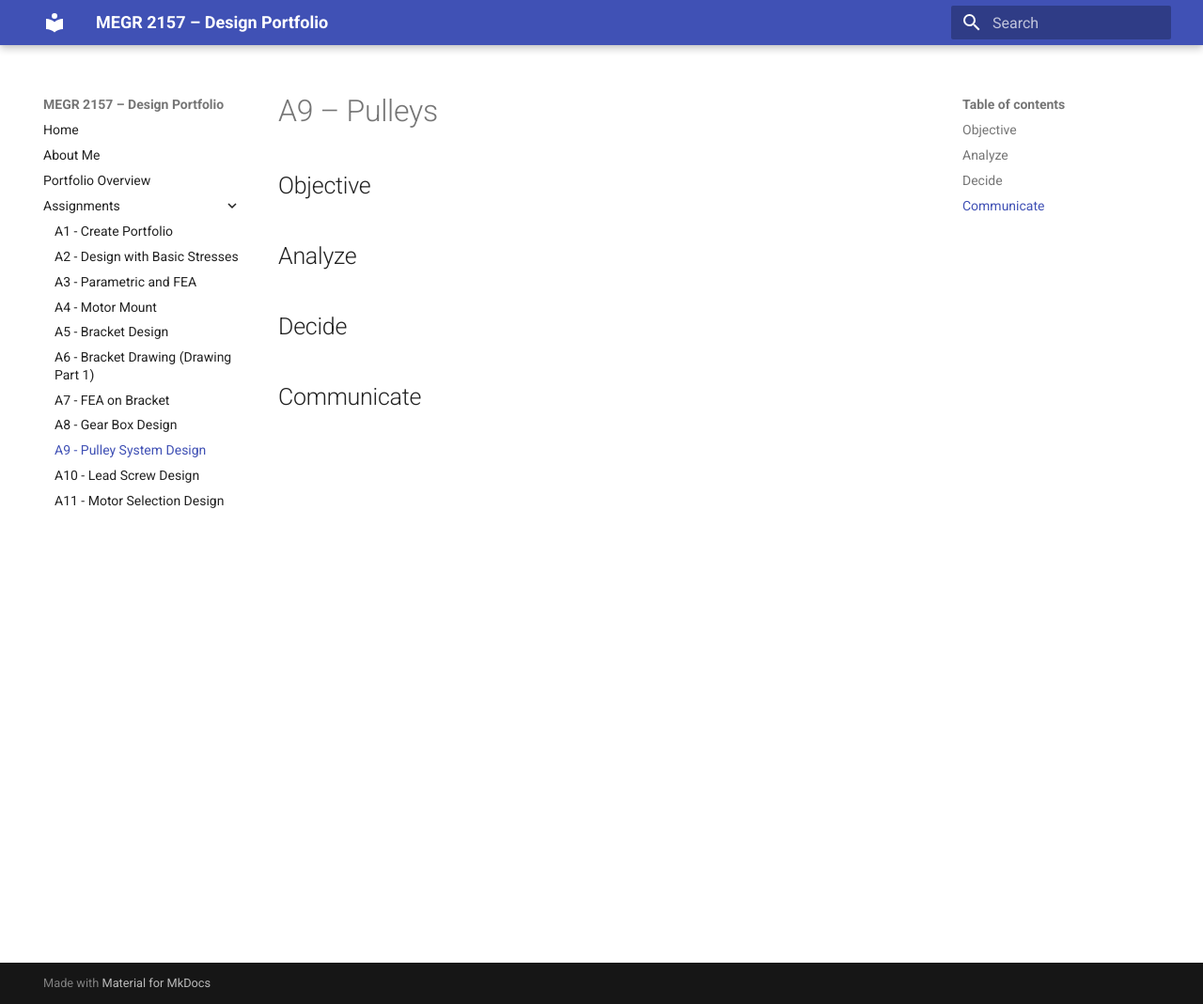
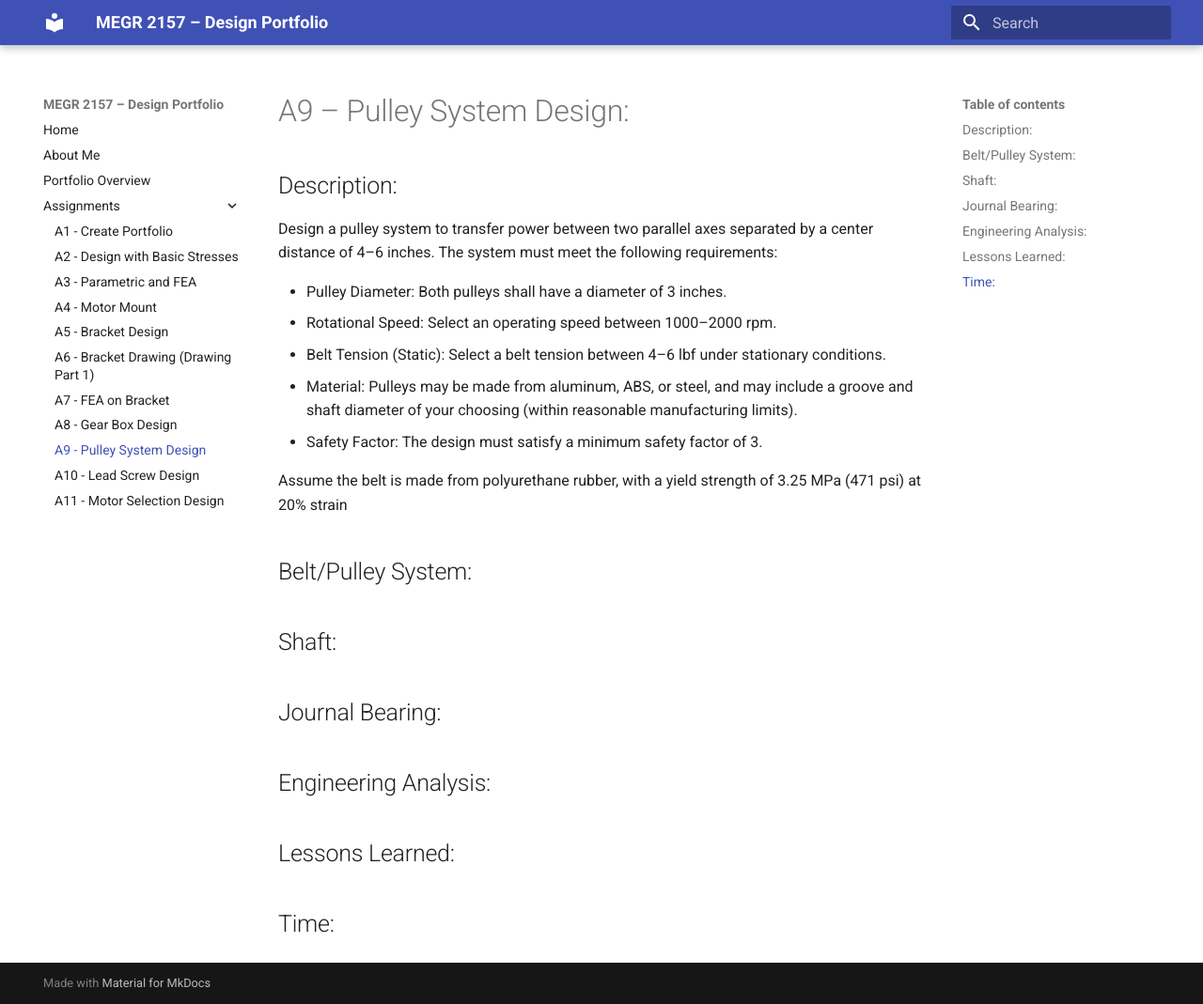
Before and after one commit to AndrewYang2428/AndrewYang-megr2157-portfolio, an MkDocs documentation site: the page built from docs/assignments/A09/index.md, in a window 1280 px wide and 1069 px high. Shown: the whole window at 94% size. Built offline with MkDocs 1.6.1 and Material for MkDocs 9.7.7, drawn with Linux system fonts in a browser that asks for light colours.

Commit message:
Revise A9 assignment with detailed requirements
Updated the assignment document for A9 to include a detailed description, requirements, and sections for analysis and design.

```diff
--- a/docs/assignments/A09/index.md
+++ b/docs/assignments/A09/index.md
@@ -1,12 +1,30 @@
-# A9 – Pulleys
+# A9 – Pulley System Design:
 
-## Objective
+## Description:
+
+Design a pulley system to transfer power between two parallel axes separated by a center distance of 4–6 inches. The system must meet the following requirements:
+
+- Pulley Diameter: Both pulleys shall have a diameter of 3 inches.
+- Rotational Speed: Select an operating speed between 1000–2000 rpm.
+- Belt Tension (Static): Select a belt tension between 4–6 lbf under stationary conditions.
+- Material: Pulleys may be made from aluminum, ABS, or steel, and may include a groove and shaft diameter of your choosing (within reasonable manufacturing limits).
+- Safety Factor: The design must satisfy a minimum safety factor of 3.
+
+Assume the belt is made from polyurethane rubber, with a yield strength of 3.25 MPa (471 psi) at 20% strain
+
+## Belt/Pulley System:
 
 
-## Analyze
+## Shaft:
 
 
-## Decide
+## Journal Bearing:
 
 
-## Communicate
+## Engineering Analysis:
+
+
+## Lessons Learned:
+
+
+## Time:
```
